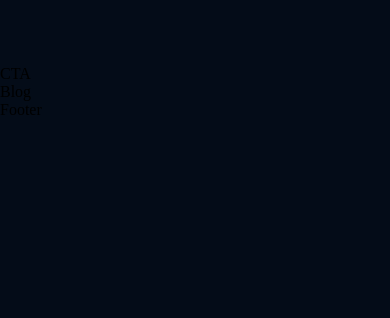
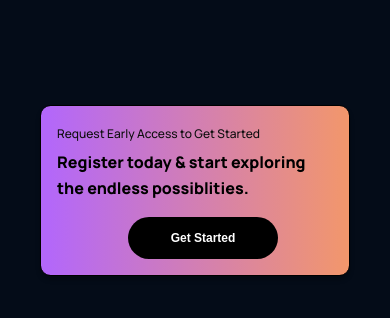
Before and after one commit to Dip-Bala/GPT-3, a React (Create React App) app: page / in a window 390 px wide. Shown: the part 4085-4403 px from the top of the page. Before the commit the page ends 4204 px from the top, so only its background shows below. Built offline with nearby package versions, Linux system fonts and the light colour scheme; the HTML template or start-up script is replaced by a standard one.

Commit message:
Complete CTA section

```diff
--- a/src/components/cta/CTA.css
+++ b/src/components/cta/CTA.css
@@ -0,0 +1,93 @@
+.gpt3-cta {
+  margin: 8rem;
+  box-sizing: border-box;
+  background: linear-gradient(89.97deg, #b367fa 1.84%, #f49867 102.67%);
+  border: 1px solid #000000;
+  box-shadow: 0px 4px 4px rgba(0, 0, 0, 0.25);
+  border-radius: 10.7236px;
+  display: flex;
+  flex-direction: row;
+  align-items: center;
+  justify-content: space-between;
+  font-family: var(--font-family);
+  padding: 2rem;
+}
+
+.gpt3-cta-content {
+  text-align: left;
+}
+.gpt3-cta-content h1 {
+  font-weight: 800;
+  font-size: 24px;
+  line-height: 45px;
+  color: #000000;
+}
+.gpt3-cta-content p {
+  font-weight: 500;
+  font-size: 12px;
+  line-height: 30px;
+  color: #0e0e0e;
+}
+
+.gpt3-cta-button button {
+  padding: 0.5rem 1rem;
+  border-radius: 30px;
+  font-size: 16px;
+  font-weight: 700;
+  line-height: 30px;
+  background-color: #000000;
+  border: none;
+  color: #ffffff;
+  cursor: pointer;
+  min-width: 150px;
+}
+
+@media screen and (max-width: 1000px) {
+  .gpt3-cta {
+    margin-top: 2rem;
+  }
+}
+@media screen and (max-width: 700px) {
+    .gpt3-cta {
+        margin: 2.5rem;
+      }
+  .gpt3-cta-button button {
+    font-size: 12px;
+    line-height: 26px;
+    padding: 0.5rem;
+  }
+  .gpt3-cta-button{
+    margin-left: 1rem;
+  }
+
+  .gpt3-cta-content h1 {
+    font-size: 18px;
+    line-height: 28px;
+    margin-top: 0.5rem;
+  }
+  .gpt3-cta-content p {
+    font-size: 12px;
+    line-height: 24px;
+  }
+}
+
+@media screen and (max-width: 550px) {
+    .gpt3-cta {
+        flex-direction: column;
+        padding: 1rem;
+    }
+
+    .gpt3-cta-content h1 {
+        font-size: 16px;
+        line-height: 26px;
+        margin-top: 0.2rem;
+    }
+    .gpt3-cta-content p {
+    font-size: 12px;
+    line-height: 24px;
+    }
+    .gpt3-cta-button{
+        margin-top: 1rem;
+    }
+
+}
--- a/src/components/cta/CTA.jsx
+++ b/src/components/cta/CTA.jsx
@@ -4,7 +4,15 @@
 
 const CTA = () => {
   return (
-    <div>CTA</div>
+    <div className = "gpt3-cta">
+      <div className = "gpt3-cta-content">
+        <p>Request Early Access to Get Started</p>
+        <h1>Register today & start exploring the endless possiblities.</h1>
+      </div>
+      <div className = "gpt3-cta-button">
+        <button>Get Started</button>
+      </div>
+    </div>
   )
 }
 
```
